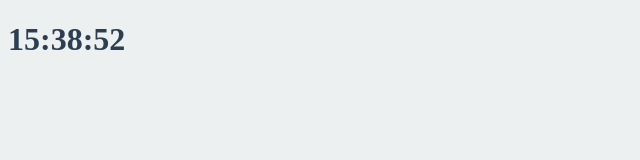
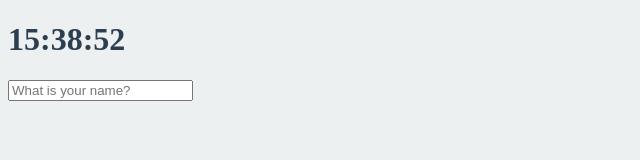
Before and after one commit to humbleYoon/vanillaJS, a plain HTML site: page makeChromeApp/3_makeJSapp/index.html in a window 1280 px wide. Shown: the whole page, without its empty margins (0-640 px from the left). Drawn offline with Linux system fonts and the light colour scheme.

Commit message:
makeChromeApp 3.2 3.3

```diff
--- /dev/null
+++ b/makeChromeApp/3_makeJSapp/greeting.js
@@ -0,0 +1,45 @@
+const form = document.querySelector(".js-form"),
+  input = form.querySelector("input"),
+  greeting = document.querySelector(".js-greetings");
+
+const USER_LS = "currentUser",
+  SHOWING_ON = "showing";
+
+function saveName(text) {
+  localStorage.setItem(USER_LS, text);
+}
+
+function handleSubmit(event) {
+  event.preventDefault();
+  const currentValue = input.value;
+  paintGreeting(currentValue);
+  saveName(currentValue);
+}
+
+function askForName() {
+  form.classList.add(SHOWING_ON);
+  form.addEventListener("submit", handleSubmit);
+}
+
+function paintGreeting(text) {
+  form.classList.remove(SHOWING_ON);
+  greeting.classList.add(SHOWING_ON);
+  greeting.innerText = `Hello ${text}`;
+}
+
+function loadName() {
+  const currentUser = localStorage.getItem(USER_LS);
+  if (currentUser === null) {
+    // she is not
+    askForName();
+  } else {
+    // she is
+    paintGreeting(currentUser);
+  }
+}
+
+function init() {
+  loadName();
+}
+
+init();
--- a/makeChromeApp/3_makeJSapp/index.css
+++ b/makeChromeApp/3_makeJSapp/index.css
@@ -6,11 +6,19 @@ body {
   cursor: pointer;
 }
 
-h1 {
+body {
   color: #2c3e50;
-  transition: color 0.5s ease-in-out;
 }
 
 .clicked {
   color: #7f9c9d;
 }
+
+.form,
+.greetings {
+  display: none;
+}
+
+.showing {
+  display: block;
+}
--- a/makeChromeApp/3_makeJSapp/index.html
+++ b/makeChromeApp/3_makeJSapp/index.html
@@ -8,6 +8,11 @@
     <div class="js-clock">
       <h1>00:00</h1>
     </div>
+    <form class="js-form form">
+      <input type="text" placeholder="What is your name?" />
+    </form>
+    <h4 class="js-greetings greetings"></h4>
     <script src="clock.js"></script>
+    <script src="greeting.js"></script>
   </body>
 </html>
```
Also changed, not shown: 1 other file.
